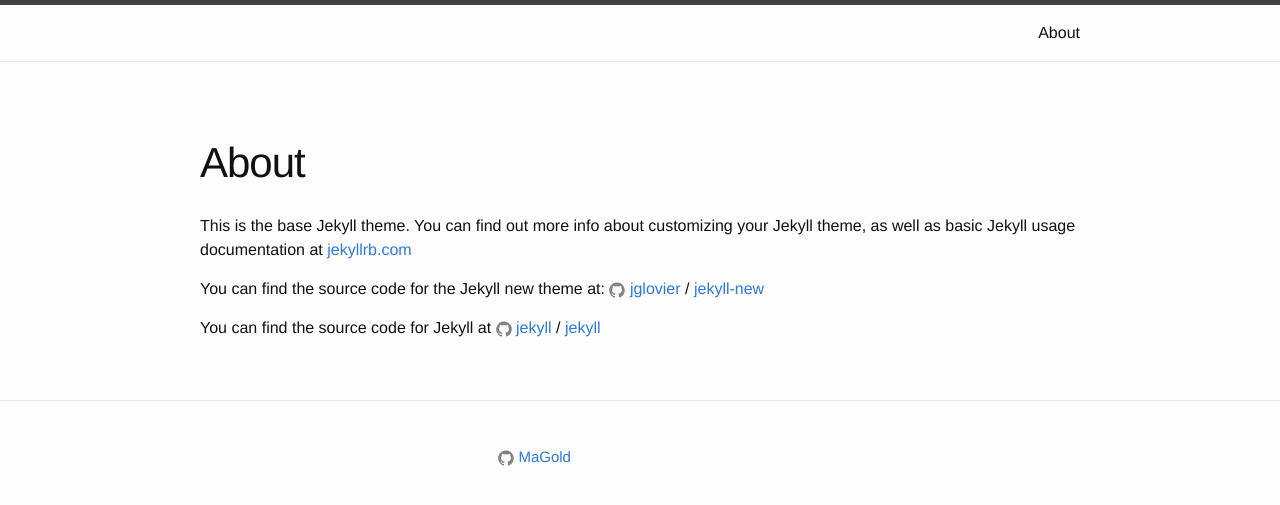
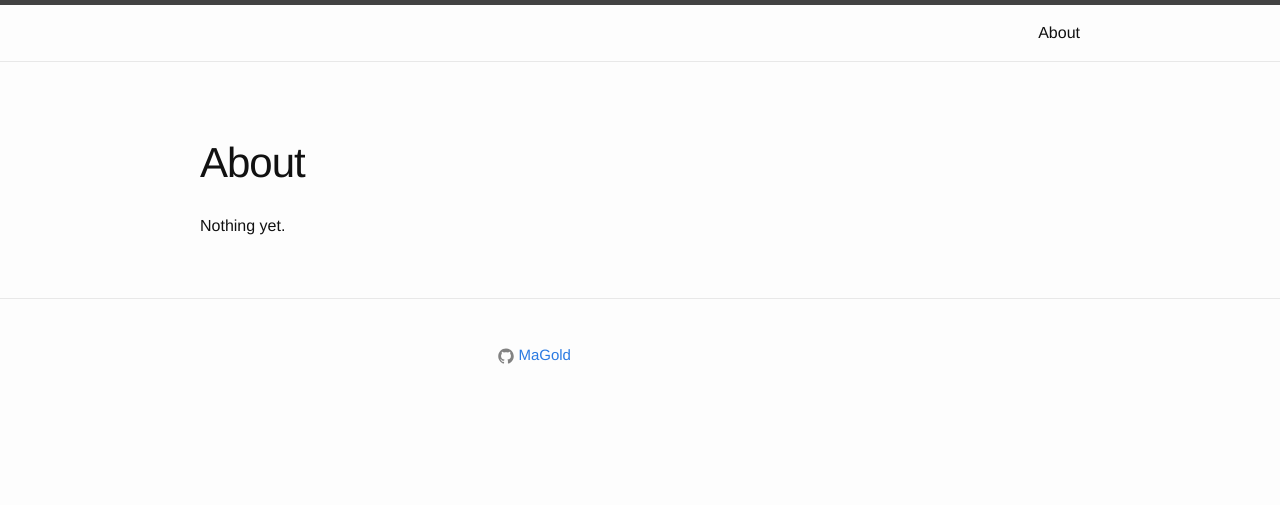
Before and after one commit to MaGold/magold.github.io, a Jekyll site: the page built from about.md, in a window 1280 px wide. Shown: the top 505 px of the page. Built offline with Jekyll 4.4.1, drawn with Linux system fonts in a browser that asks for light colours.

```diff
--- a/_config.yml
+++ b/_config.yml
@@ -16,7 +16,7 @@ baseurl: "" # the subpath of your site, e.g. /blog
 url: "https://magold.github.io/" # the base hostname & protocol for your site
 #twitter_username: jekyllrb
 github_username:  MaGold
-
+permalink: none
 # Build settings
 markdown: kramdown
 
--- a/about.md
+++ b/about.md
@@ -4,12 +4,4 @@ title: About
 permalink: /about/
 ---
 
-This is the base Jekyll theme. You can find out more info about customizing your Jekyll theme, as well as basic Jekyll usage documentation at [jekyllrb.com](http://jekyllrb.com/)
-
-You can find the source code for the Jekyll new theme at:
-{% include icon-github.html username="jglovier" %} /
-[jekyll-new](https://github.com/jglovier/jekyll-new)
-
-You can find the source code for Jekyll at
-{% include icon-github.html username="jekyll" %} /
-[jekyll](https://github.com/jekyll/jekyll)
+Nothing yet.
```
Also changed, not shown: _posts/2015-11-13-welcome-to-jekyll.markdown (deleted, +0 -25 lines).
